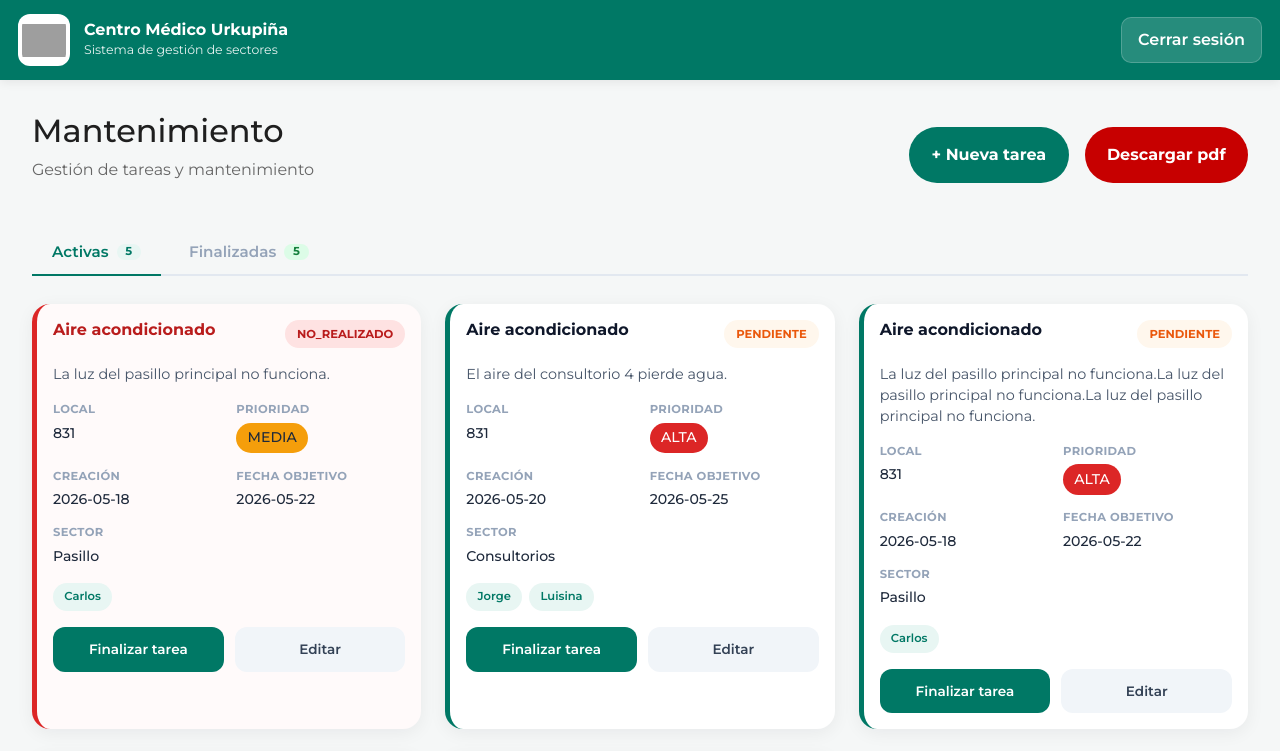
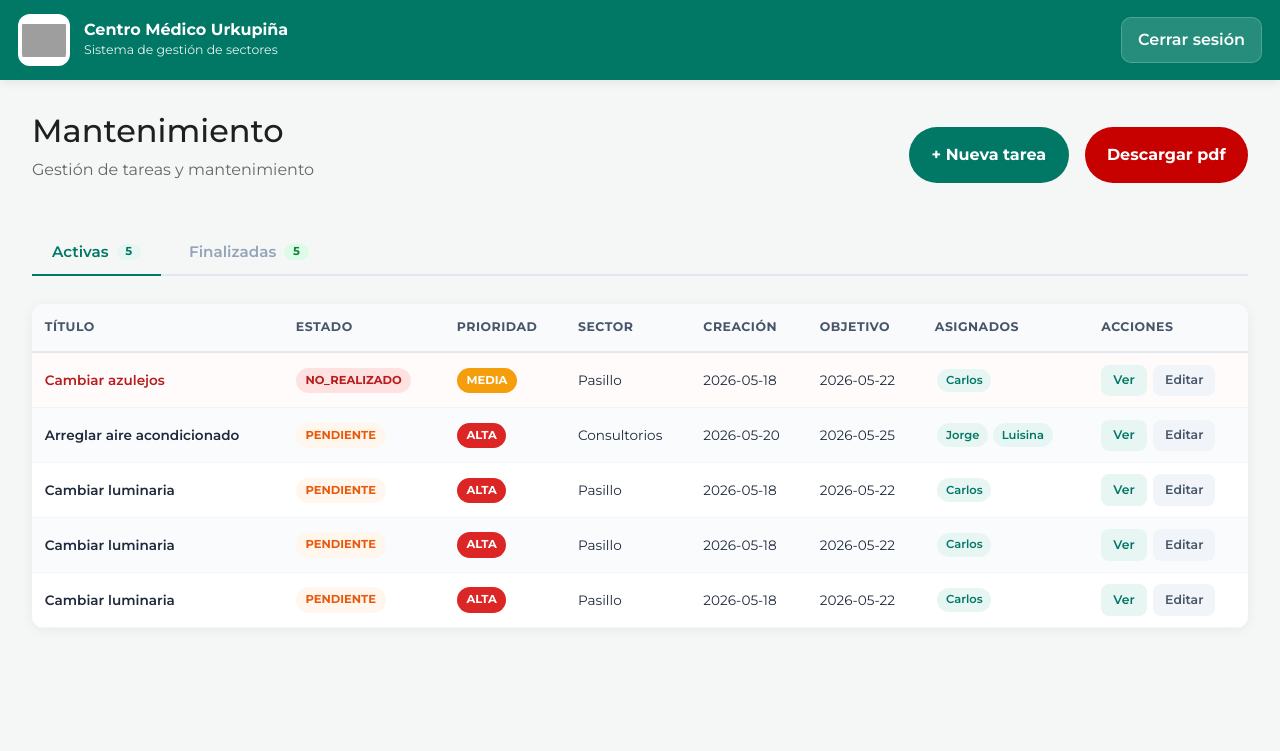
Before and after one commit to alexisvh5/app-front-centroMedicoVU, an Angular app in the folder clinica-app/: page /mantenimiento in a window 1280 px wide. Shown: the top 751 px of the page. Built offline with nearby package versions, Linux system fonts and the light colour scheme; grey boxes are pictures that could not be loaded.

Commit message:
vista desktop y mobile de tareas

```diff
--- a/clinica-app/src/app/features/mantenimiento/pages/mantenimiento-admin/mantenimiento-admin.css
+++ b/clinica-app/src/app/features/mantenimiento/pages/mantenimiento-admin/mantenimiento-admin.css
@@ -108,6 +108,202 @@
   grid-column: 1 / -1;
 }
 
+/* =========================
+   DESKTOP / MOBILE TOGGLE
+========================= */
+.desktop-only {
+  display: none;
+}
+
+.mobile-only {
+  /* display se hereda del elemento (ej: grid) */
+}
+
+/* =========================
+   TABLE — Excel-like
+========================= */
+.tabla-wrapper {
+  overflow-x: auto;
+  border-radius: 12px;
+  box-shadow: 0 2px 12px rgba(15, 23, 42, 0.06);
+}
+
+.tabla-tareas {
+  width: 100%;
+  border-collapse: collapse;
+  font-size: .85rem;
+  background: white;
+  min-width: 900px;
+}
+
+.tabla-tareas thead {
+  position: sticky;
+  top: 0;
+  z-index: 2;
+}
+
+.tabla-tareas th {
+  background: #f8fafc;
+  color: #475569;
+  font-weight: 700;
+  font-size: .78rem;
+  text-transform: uppercase;
+  letter-spacing: .04em;
+  padding: .9rem .8rem;
+  text-align: left;
+  border-bottom: 2px solid #e2e8f0;
+  white-space: nowrap;
+}
+
+.tabla-tareas td {
+  padding: .7rem .8rem;
+  border-bottom: 1px solid #f1f5f9;
+  vertical-align: middle;
+  color: #1e293b;
+}
+
+.tabla-tareas tbody tr {
+  transition: background .15s;
+}
+
+.tabla-tareas tbody tr:nth-child(even) {
+  background: #fafbfc;
+}
+
+.tabla-tareas tbody tr:hover {
+  background: #f1f5f9;
+}
+
+.tabla-tareas tbody tr.no-realizado {
+  background: #fffbfb;
+}
+
+.tabla-tareas tbody tr.no-realizado:hover {
+  background: #fef2f2;
+}
+
+.tabla-tareas tbody tr.no-realizado .td-titulo {
+  color: #b91c1c;
+  font-weight: 600;
+}
+
+.td-titulo {
+  font-weight: 600;
+  color: #0f172a;
+  max-width: 220px;
+  white-space: nowrap;
+  overflow: hidden;
+  text-overflow: ellipsis;
+}
+
+.td-acciones {
+  white-space: nowrap;
+  text-align: right;
+}
+
+.acciones-btns {
+  display: flex;
+  align-items: center;
+  justify-content: flex-start;
+  gap: .4rem;
+}
+
+.btn-tabla {
+  border: none;
+  padding: .4rem .75rem;
+  border-radius: 8px;
+  font-size: .78rem;
+  font-weight: 600;
+  cursor: pointer;
+  transition: .2s;
+}
+
+.btn-tabla {
+  border: none;
+  padding: .4rem .75rem;
+  border-radius: 8px;
+  font-size: .78rem;
+  font-weight: 600;
+  cursor: pointer;
+  transition: .2s;
+
+}
+
+.btn-tabla.ver {
+  background: var(--color-primary-soft, #e8f6f3);
+  color: var(--color-primary, #007865);
+}
+
+.btn-tabla.ver:hover {
+  background: #d1e8e3;
+}
+
+.btn-tabla.editar {
+  background: #f1f5f9;
+  color: #475569;
+}
+
+.btn-tabla.editar:hover {
+  background: #e2e8f0;
+}
+
+.sin-asignados {
+  color: #cbd5e1;
+}
+
+/* Reuse chip style for table */
+.tabla-tareas .empleado-chip {
+  display: inline-block;
+  background: var(--color-primary-soft, #e8f6f3);
+  color: var(--color-primary, #007865);
+  padding: .2rem .55rem;
+  border-radius: 999px;
+  font-size: .72rem;
+  font-weight: 600;
+  margin: .1rem .15rem;
+  white-space: nowrap;
+}
+
+/* Reuse estado badges in table */
+.tabla-tareas .estado {
+  display: inline-block;
+  padding: .25rem .6rem;
+  border-radius: 999px;
+  font-size: .72rem;
+  font-weight: 700;
+  white-space: nowrap;
+}
+
+.tabla-tareas .pendiente { background: #fff7ed; color: #ea580c; }
+.tabla-tareas .finalizado { background: #dcfce7; color: #15803d; }
+.tabla-tareas .no-realizado-text { background: #fee2e2; color: #b91c1c; }
+
+/* Reuse prioridad badges in table */
+.tabla-tareas .prioridad {
+  display: inline-block;
+  padding: .25rem .6rem;
+  border-radius: 999px;
+  font-size: .72rem;
+  font-weight: 700;
+  color: white;
+}
+
+.tabla-tareas .alta { background: #dc2626; }
+.tabla-tareas .media { background: #f59e0b; }
+.tabla-tareas .baja { background: #16a34a; }
+
+/* =========================
+   DESKTOP (>640px)
+========================= */
+@media (min-width: 641px) {
+  .desktop-only {
+    display: block;
+  }
+  .mobile-only {
+    display: none;
+  }
+}
+
 @media (max-width: 640px) {
   .contenedor {
     padding: 1rem;
@@ -138,5 +334,6 @@
 
   .grid-tareas {
     grid-template-columns: 1fr;
+    gap: 10px;
   }
 }
--- a/clinica-app/src/app/features/mantenimiento/pages/mantenimiento-admin/mantenimiento-admin.html
+++ b/clinica-app/src/app/features/mantenimiento/pages/mantenimiento-admin/mantenimiento-admin.html
@@ -25,16 +25,124 @@
         </button>
     </div>
 
-    <!-- ACTIVAS -->
-    <div class="grid-tareas" *ngIf="vistaActual === 'activas'">
+    <!-- ACTIVAS - Desktop table -->
+    <div class="tabla-wrapper desktop-only" *ngIf="vistaActual === 'activas'">
+        <table class="tabla-tareas">
+            <thead>
+                <tr>
+                    <th>Título</th>
+                    <th>Estado</th>
+                    <th>Prioridad</th>
+                    <th>Sector</th>
+                    <th>Creación</th>
+                    <th>Objetivo</th>
+                    <th>Asignados</th>
+                    <th>Acciones</th>
+                </tr>
+            </thead>
+            <tbody>
+                <tr *ngFor="let tarea of tareasActivas; let i = index" [class.no-realizado]="tarea.estado === 'NO_REALIZADO'">
+                    <td class="td-titulo">{{ tarea.titulo }}</td>
+                    <td>
+                        <span class="estado"
+                            [class.pendiente]="tarea.estado === 'PENDIENTE'"
+                            [class.finalizado]="tarea.estado === 'FINALIZADO'"
+                            [class.no-realizado-text]="tarea.estado === 'NO_REALIZADO'">
+                            {{ tarea.estado }}
+                        </span>
+                    </td>
+                    <td>
+                        <span class="prioridad"
+                            [class.alta]="tarea.prioridad === 'ALTA'"
+                            [class.media]="tarea.prioridad === 'MEDIA'"
+                            [class.baja]="tarea.prioridad === 'BAJA'">
+                            {{ tarea.prioridad }}
+                        </span>
+                    </td>
+                    <td>{{ tarea.sector }}</td>
+                    <td>{{ tarea.fechaCreacion }}</td>
+                    <td>{{ tarea.fechaLimite }}</td>
+                    <td>
+                        <span class="empleado-chip" *ngFor="let asignado of tarea.asignados">{{ asignado }}</span>
+                        <span class="sin-asignados" *ngIf="!tarea.asignados?.length">—</span>
+                    </td>
+                    <td class="td-acciones">
+                        <div class="acciones-btns">
+                            <button class="btn-tabla ver" (click)="abrirDetalle(tarea)" title="Ver detalle">Ver</button>
+                            <button class="btn-tabla editar" (click)="abrirEditar(tarea)" title="Editar">Editar</button>
+                        </div>
+                    </td>
+                </tr>
+
+            </tbody>
+        </table>
+        <p class="empty" *ngIf="!tareasActivas.length">No hay tareas activas.</p>
+    </div>
+
+    <!-- ACTIVAS - Mobile cards -->
+    <div class="grid-tareas mobile-only" *ngIf="vistaActual === 'activas'">
         <app-tarea-card *ngFor="let tarea of tareasActivas" [tarea]="tarea" (verDetalle)="abrirDetalle(tarea)"
             (editar)="abrirEditar(tarea)">
         </app-tarea-card>
         <p class="empty" *ngIf="!tareasActivas.length">No hay tareas activas.</p>
     </div>
 
-    <!-- FINALIZADAS -->
-    <div class="grid-tareas" *ngIf="vistaActual === 'finalizadas'">
+    <!-- FINALIZADAS - Desktop table -->
+    <div class="tabla-wrapper desktop-only" *ngIf="vistaActual === 'finalizadas'">
+        <table class="tabla-tareas">
+            <thead>
+                <tr>
+                    <th>Título</th>
+                    <th>Estado</th>
+                    <th>Prioridad</th>
+                    <th>Sector</th>
+                    <th>Creación</th>
+                    <th>Objetivo</th>
+                    <th>Asignados</th>
+                    <th>Acciones</th>
+                </tr>
+            </thead>
+            <tbody>
+                <tr *ngFor="let tarea of tareasFinalizadas; let i = index">
+                    <td class="td-titulo">{{ tarea.titulo }}</td>
+                    <td>
+                        <span class="estado"
+                            [class.pendiente]="tarea.estado === 'PENDIENTE'"
+                            [class.finalizado]="tarea.estado === 'FINALIZADO'"
+                            [class.no-realizado-text]="tarea.estado === 'NO_REALIZADO'">
+                            {{ tarea.estado }}
+                        </span>
+                    </td>
+                    <td>
+                        <span class="prioridad"
+                            [class.alta]="tarea.prioridad === 'ALTA'"
+                            [class.media]="tarea.prioridad === 'MEDIA'"
+                            [class.baja]="tarea.prioridad === 'BAJA'">
+                            {{ tarea.prioridad }}
+                        </span>
+                    </td>
+                    <td>{{ tarea.sector }}</td>
+                    <td>{{ tarea.fechaCreacion }}</td>
+                    <td>{{ tarea.fechaLimite }}</td>
+                    <td>
+                        <span class="empleado-chip" *ngFor="let asignado of tarea.asignados">{{ asignado }}</span>
+                        <span class="sin-asignados" *ngIf="!tarea.asignados?.length">—</span>
+                    </td>
+                    <td class="td-acciones">
+                        <div class="acciones-btns">
+                            <button class="btn-tabla ver" (click)="abrirDetalle(tarea)" title="Ver detalle">Ver</button>
+                            <button class="btn-tabla editar" (click)="abrirEditar(tarea)" title="Editar">Editar</button>
+                        </div>
+                    </td>
+                </tr>
+
+            </tbody>
+        </table>
+        <p class="empty" *ngIf="!tareasFinalizadas.length">No hay tareas finalizadas.</p>
+    </div>
+
+    <!-- FINALIZADAS - Mobile cards -->
+    <div class="grid-tareas mobile-only" *ngIf="vistaActual === 'finalizadas'">
         <app-tarea-card *ngFor="let tarea of tareasFinalizadas" [tarea]="tarea" (verDetalle)="abrirDetalle(tarea)"
             (editar)="abrirEditar(tarea)">
         </app-tarea-card>
```
